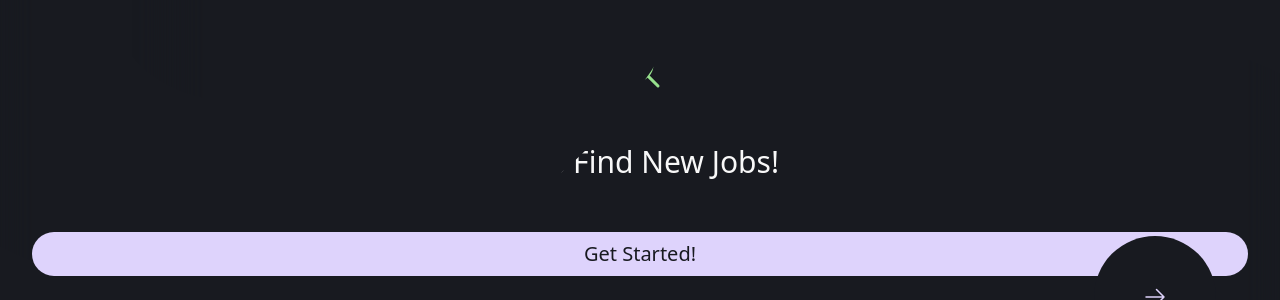
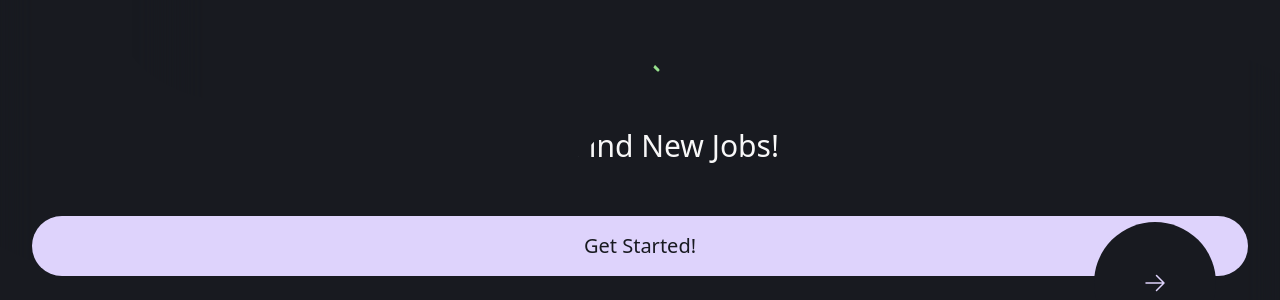
Before and after one commit to GavPri/behance-job-search, a React (Create React App) app: page / in a window 1280 px wide. Shown: the part 500-800 px from the top of the page. Built offline with nearby package versions, Linux system fonts and the light colour scheme.

Commit message:
increase y padding on button

```diff
--- a/src/pages/components/buttons/buttons.js
+++ b/src/pages/components/buttons/buttons.js
@@ -2,7 +2,7 @@ import React from "react";
 
 const Button = ({ children, onClick, className }) => {
   return (
-    <button className={`px-4 py-2 min-h-10 rounded-full ${className}`}>
+    <button className={`px-4 py-4 min-h-10 rounded-full ${className}`}>
       {children}
     </button>
   );
```
